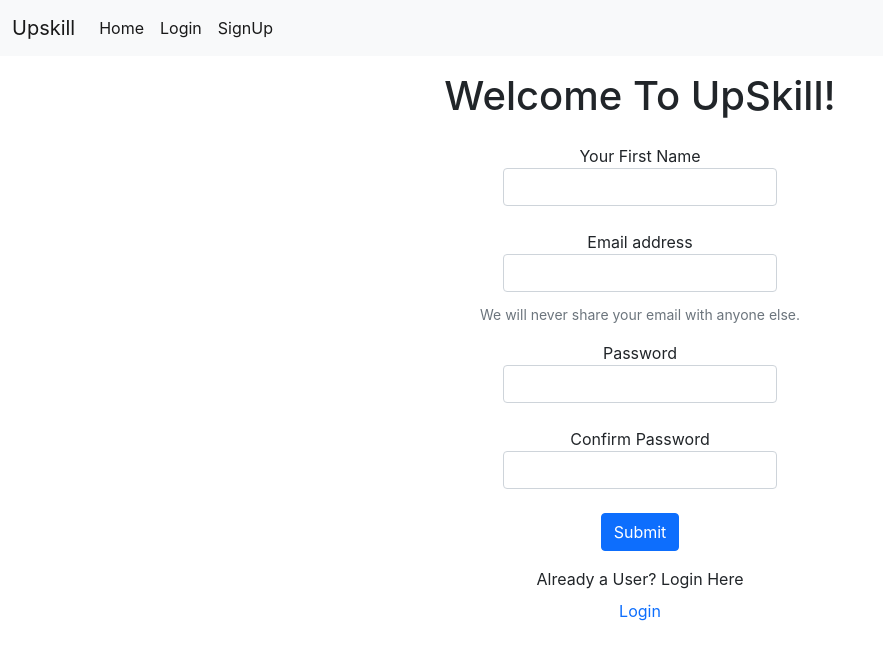
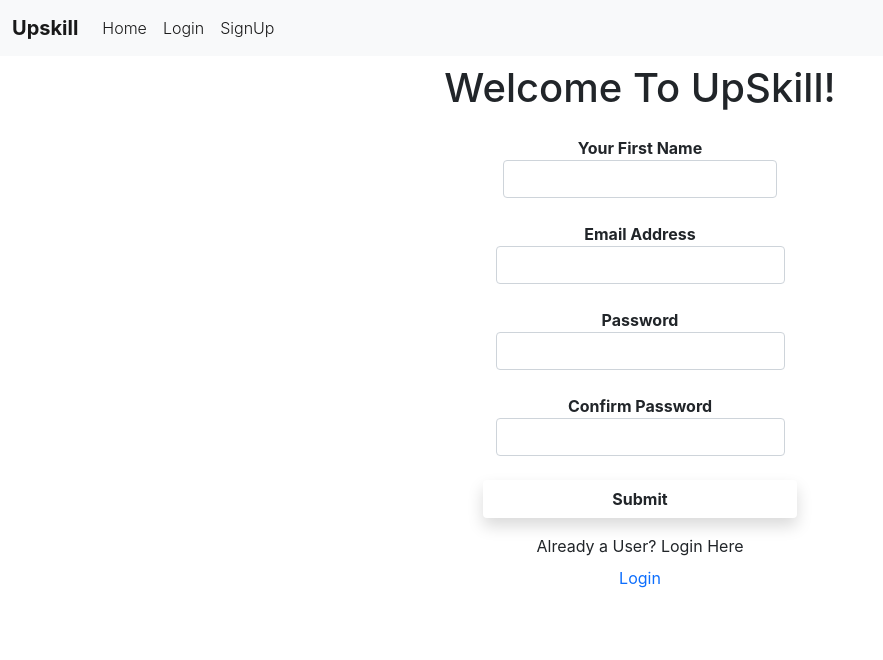
Before and after one commit to akshay-narkar/Find-Your-Course, a React (Create React App) app: page /signup in a window 1280 px wide. Shown: the top 660 px of the page, without its empty margins (0-883 px from the left). Built offline with nearby package versions, Linux system fonts and the light colour scheme; no server answers.

Commit message:
Add styling details and remove linter errors

```diff
--- a/src/Components/Loginform.js
+++ b/src/Components/Loginform.js
@@ -6,27 +6,29 @@ export default function Loginform(props) {
 
   return (
     <>
-      <div className="container text-center my-3">
+      <div className="backgroundsign row align-items-center m-0">
+        <div className="container text-center">
           <h1 className="my-2">Welcome Back!</h1>
           <h3 className="my-4">{error}</h3>
           <form onSubmit={clickHandler}>
             <div className="mb-3">
-            <label htmlFor="Email" className="form-label">
+              <label htmlFor="Email" className="form-label fw-bold">
                 Email address
-              <input type="email" className="form-control" id="Email1" required />
+                <input type="email" className="form-control fw-bold" id="Email1" required />
               </label>
             </div>
             <div className="mb-3">
-            <label htmlFor="Password" className="form-label">
+              <label htmlFor="Password" className="form-label fw-bold">
                 Password
-              <input type="password" className="form-control" id="Password1" required />
+                <input type="password" className="form-control fw-bold" id="Password1" required />
               </label>
             </div>
-          <button type="submit" className="btn btn-primary">Submit</button>
+            <button type="submit" className="btn signing w-25 shadow fw-bold">Submit</button>
           </form>
           <div className="mt-3">
             <p className="mb-0">New User? Sign Up Here</p>
             <Link to={{ pathname: '/signup' }} className="nav-link active mt-1 pt-1">Sign Up</Link>
+          </div>
         </div>
       </div>
     </>
--- a/src/Components/Navbar.js
+++ b/src/Components/Navbar.js
@@ -8,7 +8,7 @@ export default function Navbar() {
     <div>
       <nav className="navbar navbar-expand-lg navbar-light bg-light">
         <div className="container-fluid">
-          <Link to={{ pathname: '/' }} className="navbar-brand" aria-current="page">Upskill</Link>
+          <Link to={{ pathname: '/' }} className="navbar-brand fw-bold" aria-current="page">Upskill</Link>
           <button className="navbar-toggler" type="button" data-bs-toggle="collapse" data-bs-target="#navbarSupportedContent" aria-controls="navbarSupportedContent" aria-expanded="false" aria-label="Toggle navigation">
             <span className="navbar-toggler-icon" />
           </button>
@@ -16,7 +16,7 @@ export default function Navbar() {
             <ul className="navbar-nav me-auto mb-2 mb-lg-0">
 
               <li className="nav-item">
-                <Link to={{ pathname: '/' }} className="nav-link active" aria-current="page">Home</Link>
+                <Link to={{ pathname: '/' }} className="nav-link active fw-light" aria-current="page">Home</Link>
               </li>
               {sessionStorage.getItem('uid') ? <Navloggedin /> : <Navloggedout /> }
             </ul>
--- a/src/Components/Navbarloggedin.js
+++ b/src/Components/Navbarloggedin.js
@@ -8,13 +8,13 @@ function Navloggedin(props) {
   return (
     <>
       <li>
-        <Link to={{ pathname: `/users/${userid}/favs` }} className="nav-link active" aria-current="page">
+        <Link to={{ pathname: `/users/${userid}/favs` }} className="nav-link active fw-bold" aria-current="page">
           {username}
           `s Favs
         </Link>
       </li>
       <li>
-        <Link to={{ pathname: '/logout' }} className="nav-link active" aria-current="page">Logout</Link>
+        <Link to={{ pathname: '/logout' }} className="nav-link active fw-light" aria-current="page">Logout</Link>
       </li>
     </>
 
--- a/src/Components/Navbarloggedout.js
+++ b/src/Components/Navbarloggedout.js
@@ -4,10 +4,10 @@ export default function Navloggedout() {
   return (
     <>
       <li>
-        <Link to={{ pathname: '/login' }} className="nav-link active" aria-current="page">Login</Link>
+        <Link to={{ pathname: '/login' }} className="nav-link active fw-light" aria-current="page">Login</Link>
       </li>
       <li className="nav-item">
-        <Link to={{ pathname: '/signup' }} className="nav-link active" aria-current="page">SignUp</Link>
+        <Link to={{ pathname: '/signup' }} className="nav-link active fw-light" aria-current="page">SignUp</Link>
       </li>
 
     </>
--- a/src/Components/Signupform.js
+++ b/src/Components/Signupform.js
@@ -6,43 +6,43 @@ export default function Signupform(props) {
 
   return (
     <>
-
-      <div className="container text-center my-3">
+      <div className="backgroundsign row align-items-center m-0">
+        <div className="container text-center">
           <h1 className="my-2">Welcome To UpSkill!</h1>
           <h3 className="my-4">{error}</h3>
           <form onSubmit={clickHandler}>
             <div className="mb-3">
-            <label htmlFor="Name" className="form-label">
+              <label htmlFor="Name" className="form-label fw-bold">
                 Your First Name
                 <input type="text" className="form-control" id="Name" required />
               </label>
             </div>
             <div className="mb-3">
-            <label htmlFor="Email" className="form-label">
-              Email address
-              <input type="email" className="form-control" id="Email1" aria-describedby="emailHelp" required />
+              <label htmlFor="Email" className="form-label fw-bold">
+                Email Address
+                <input type="email" className="form-control fw-bold" id="Email1" required />
               </label>
-            <div id="emailHelp" className="form-text">We will never share your email with anyone else.</div>
             </div>
             <div className="mb-3">
-            <label htmlFor="Password" className="form-label">
+              <label htmlFor="Password" className="form-label fw-bold">
                 Password
-              <input type="password" className="form-control" id="Password1" required />
+                <input type="password" className="form-control fw-bold" id="Password1" required />
               </label>
             </div>
 
             <div className="mb-3">
-            <label htmlFor="Passwordconfirm" className="form-label">
+              <label htmlFor="Passwordconfirm" className="form-label fw-bold">
                 Confirm Password
-              <input type="password" className="form-control" id="Passwordconfirm" required />
+                <input type="password" className="form-control fw-bold" id="Passwordconfirm" required />
               </label>
             </div>
 
-          <button type="submit" className="btn btn-primary">Submit</button>
+            <button type="submit" className="btn signing w-25 shadow fw-bold">Submit</button>
           </form>
           <div className="mt-3">
             <p className="mb-0">Already a User? Login Here</p>
             <Link to={{ pathname: '/login' }} className="nav-link active mt-1 pt-1">Login</Link>
+          </div>
         </div>
       </div>
     </>
--- a/src/Components/Singlefavpage.js
+++ b/src/Components/Singlefavpage.js
@@ -1,15 +1,68 @@
 import PropTypes from 'prop-types';
+import ReactStars from 'react-stars';
+import image from '../images/signup.jpg';
 
 export default function Singlefavpage(props) {
   const { x } = props;
 
+  const width = {
+    width: '18rem',
+    height: '24rem',
+  };
+
+  const imagewidth = {
+    width: '18rem',
+    height: '18rem',
+  };
+
+  const size = {
+    'font-size': '1.4rem',
+  };
+
+  const color = {
+    color: '#b79c07',
+  };
+
   return (
     <>
-      <div id={x.id} className="d-flex align-items-center justify-content-start px-5">
-        <div>
-          <p className="ms-3 fw-bold">{x.name}</p>
-          <p className="ms-3 fw-light">{x.domain}</p>
+      <div className="card cardborder shadow-card" id={x.id} style={width}>
+        <img src={image} style={imagewidth} className="card-img-top" alt="course" />
+        <div className="card-body d-flex justify-content-left">
+          <div>
+            <p className="card-title m-0 fw-bold">
+              {x.name}
+            </p>
+            <p className="card-text m-0 fw-normal">
+              {x.domain}
+            </p>
+            <p className="card-text m-0 fw-bold d-flex align-items-center justify-content-left">
+              <span className="fw-bold" style={Object.assign(size, color)}>
+                {' '}
+                {x.rating}
+                  &nbsp;
+                {' '}
+              </span>
+              <ReactStars
+                count={5}
+                value={x.rating}
+                size={size}
+                edit={false}
+                color2="#b79c07"
+              />
+            </p>
+            <p className="card-text m-0 fw-normal">
+              $
+              {x.fee}
+            </p>
+          </div>
+          {/* <a href="#" class="btn btn-primary">Go somewhere</a> */}
         </div>
+        {/* <div id={x.id} className="d-flex align-items-center justify-content-start px-5"> */}
+        {/* <img src={x.crestUrl} style={width} alt="LogoHere" /> */}
+        {/* <div>
+            <p className="ms-3 fw-bold">{x.name}</p>
+            <p className="ms-3 fw-light">{x.domain}</p>
+          </div> */}
       </div>
     </>
   );
@@ -20,5 +73,7 @@ Singlefavpage.propTypes = {
     id: PropTypes.number.isRequired,
     domain: PropTypes.string.isRequired,
     name: PropTypes.string.isRequired,
+    rating: PropTypes.number.isRequired,
+    fee: PropTypes.number.isRequired,
   }).isRequired,
 };
```
Also changed, not shown: src/Components/Homecourses.js (+55 -5 lines). Lines whose indentation alone changed are shown as unchanged.
